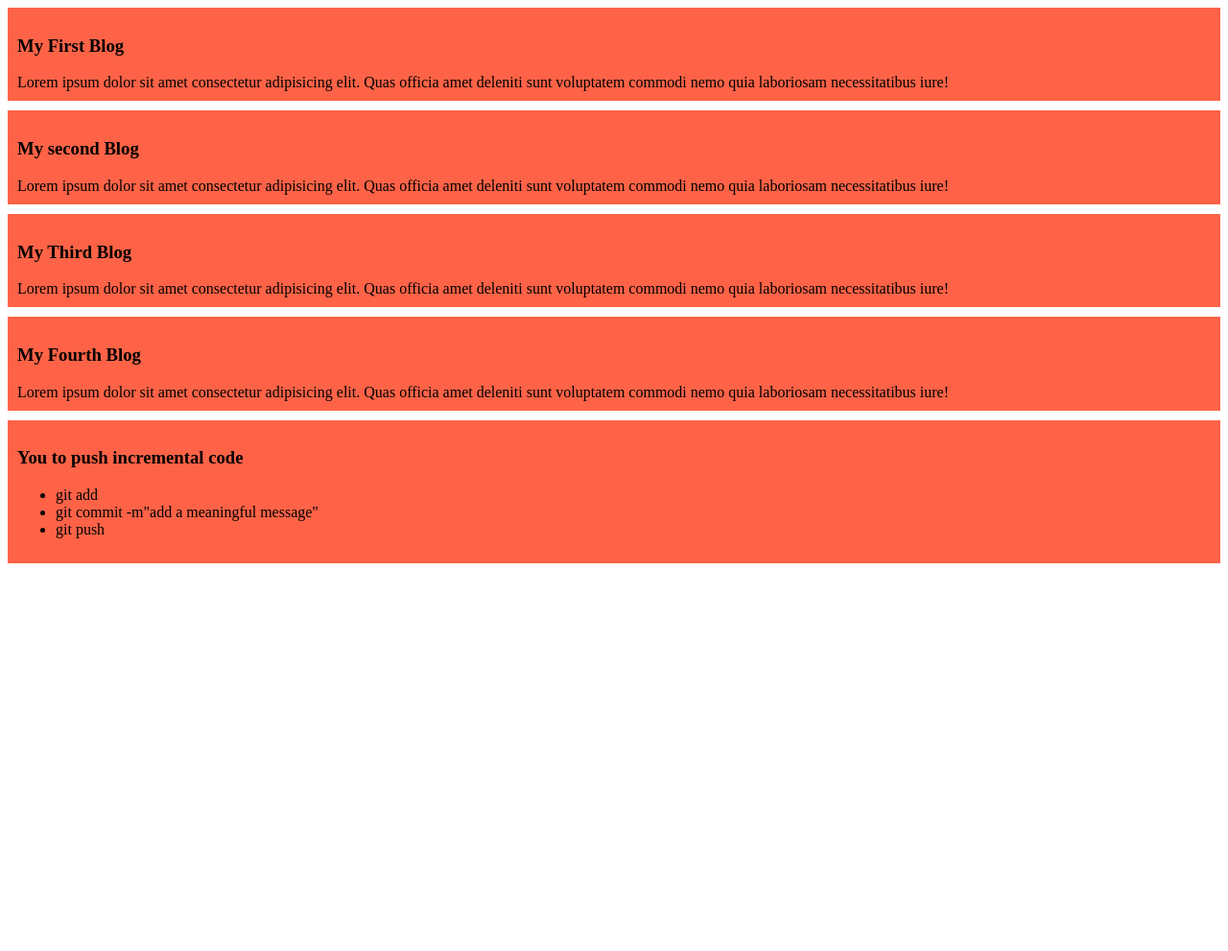
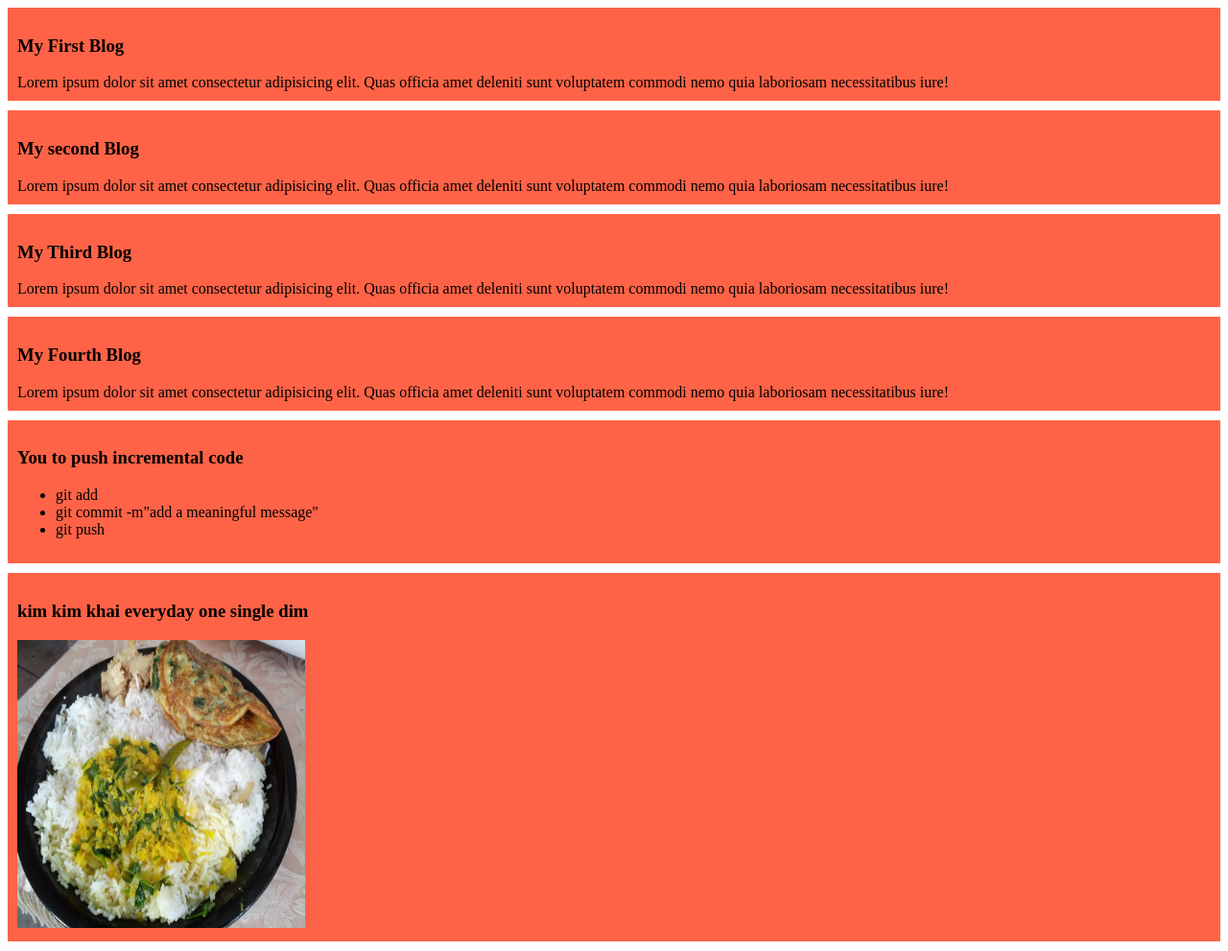
Before and after one commit to biplab-mistry/my-simple-website, a plain HTML site: page index.html in a window 1280 px wide. Shown: the whole page at 96% size. Before the commit the page ends 800 px from the top, so only its background shows below. Drawn offline with Linux system fonts and the light colour scheme.

Commit message:
kim with dim

```diff
--- a/index.html
+++ b/index.html
@@ -31,5 +31,9 @@
             <li>git push</li>
         </ul>
     </div>
+    <div>
+        <h3>kim kim khai everyday one single dim</h3>
+        <img src="dim_vaat.jpg" width="300" height="300" alt="dim vat">
+    </div>
 </body>
 </html>
```
Also changed, not shown: dim_vaat.jpg (added).
